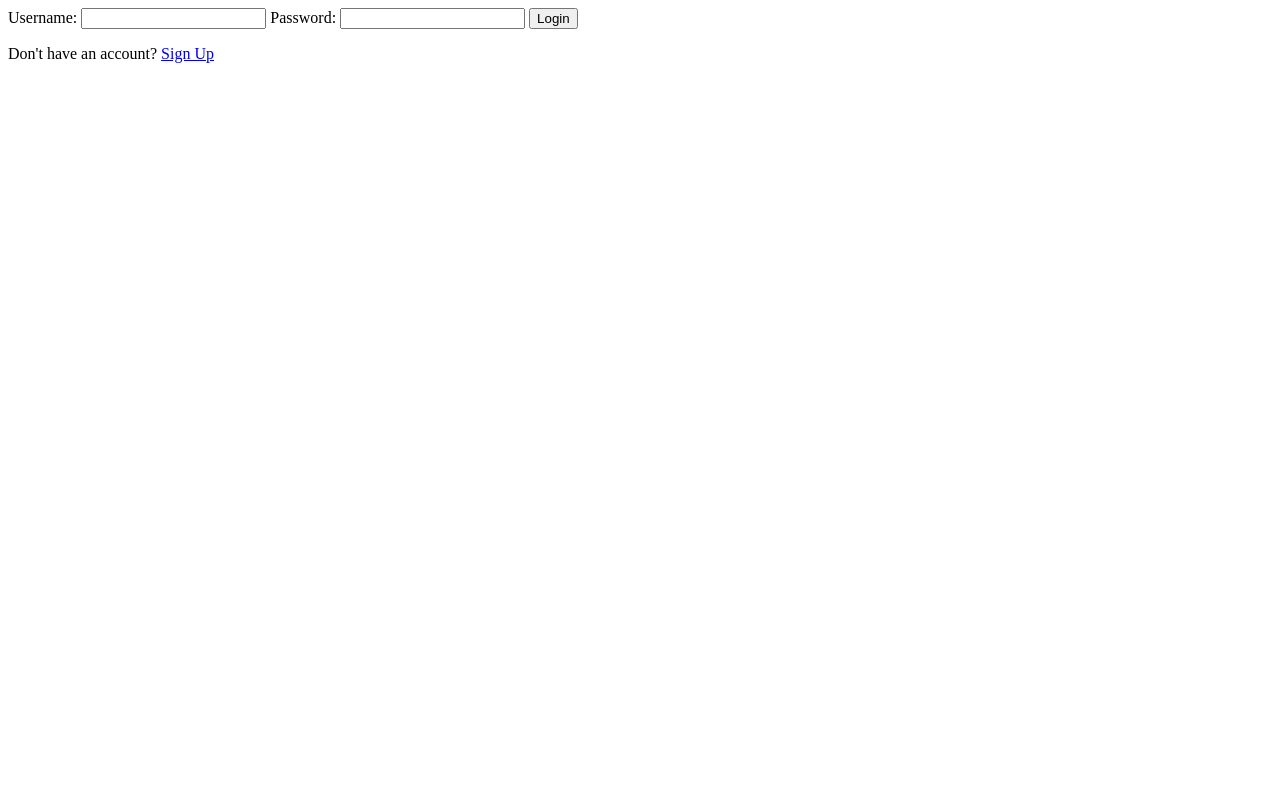
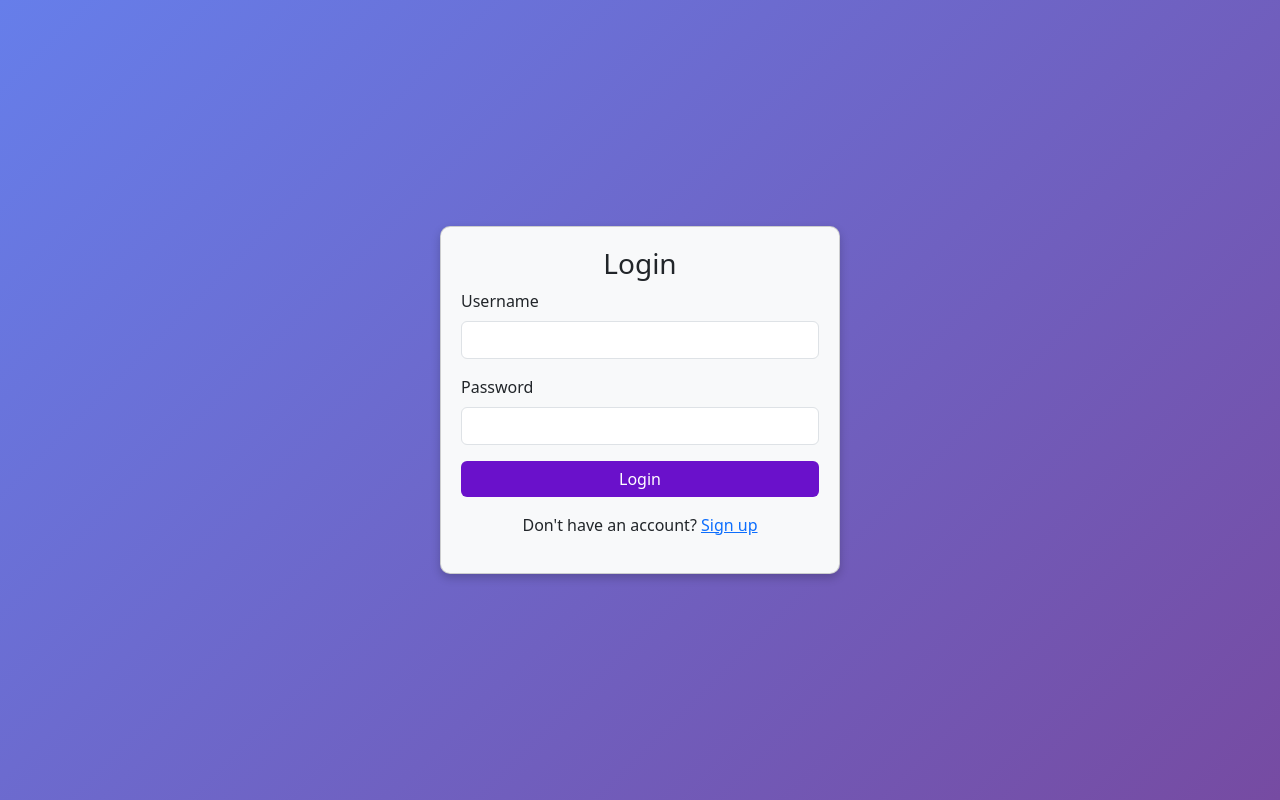
Before and after one commit to Antagonist-cmd/BusSchedulingSystem, a Flask app: page /login in a window 1280 px wide. Run offline with Flask 3, Linux system fonts and the light colour scheme.

Commit message:
Update login.html

```diff
--- a/src/main/python/templates/login.html
+++ b/src/main/python/templates/login.html
@@ -1,29 +1,51 @@
 <!DOCTYPE html>
 <html lang="en">
 <head>
-    <title>Login</title>
+    <meta charset="UTF-8">
+    <meta name="viewport" content="width=device-width, initial-scale=1.0">
+    <title>Login - Bus Booking</title>
+    <link href="https://cdn.jsdelivr.net/npm/bootstrap@5.3.0/dist/css/bootstrap.min.css" rel="stylesheet">
+    <style>
+        body {
+            background: linear-gradient(135deg, #667eea, #764ba2);
+            height: 100vh;
+            display: flex;
+            align-items: center;
+            justify-content: center;
+        }
+        .card {
+            width: 100%;
+            max-width: 400px;
+            padding: 20px;
+            border-radius: 10px;
+            box-shadow: 0px 4px 10px rgba(0, 0, 0, 0.2);
+        }
+        .btn-primary {
+            background-color: #6a11cb;
+            border: none;
+        }
+        .btn-primary:hover {
+            background-color: #5809a6;
+        }
+    </style>
 </head>
 <body>
 
-    {% with messages = get_flashed_messages(with_categories=true) %}
-        {% if messages %}
-            {% for category, message in messages %}
-                <div class="alert alert-{{ category }}">{{ message }}</div>
-            {% endfor %}
-        {% endif %}
-    {% endwith %}
-
+<div class="card bg-light">
+    <h3 class="text-center text-dark">Login</h3>
     <form method="POST" action="{{ url_for('login') }}">
-        <label>Username:</label>
-        <input type="text" name="username" required>
-
-        <label>Password:</label>
-        <input type="password" name="password" required>
-
-        <button type="submit">Login</button>
+        <div class="mb-3">
+            <label for="username" class="form-label">Username</label>
+            <input type="text" class="form-control" id="username" name="username" required>
+        </div>
+        <div class="mb-3">
+            <label for="password" class="form-label">Password</label>
+            <input type="password" class="form-control" id="password" name="password" required>
+        </div>
+        <button type="submit" class="btn btn-primary w-100">Login</button>
     </form>
-
-    <p>Don't have an account? <a href="{{ url_for('signup') }}">Sign Up</a></p>
+    <p class="text-center mt-3">Don't have an account? <a href="{{ url_for('signup') }}">Sign up</a></p>
+</div>
 
 </body>
 </html>
```
